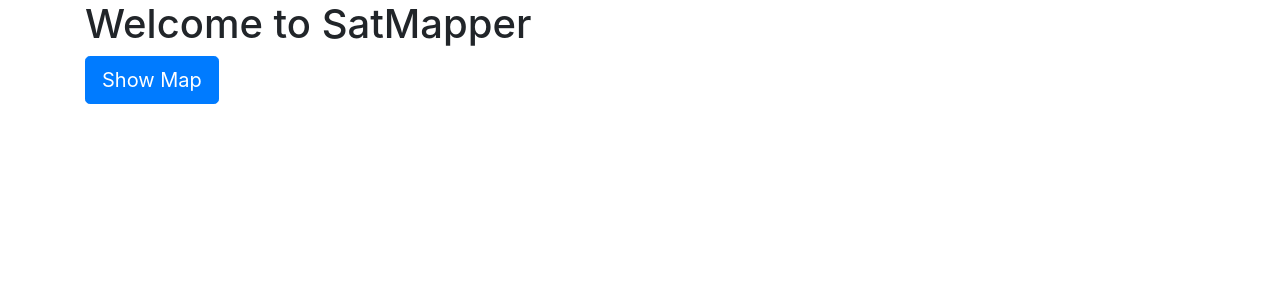
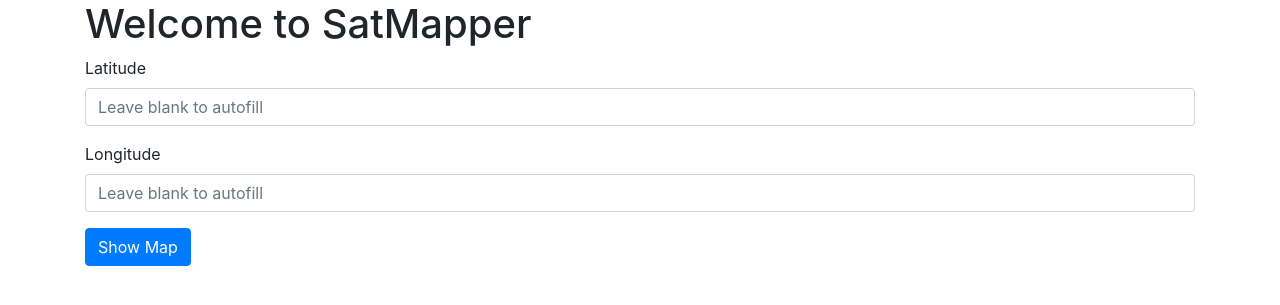
Before and after one commit to pslin1/SatMapper, a Flask app: template templates/index.html in a window 1280 px wide. Shown: the part 56-361 px from the top of the page. Run offline with Flask 2, Linux system fonts and the light colour scheme; the template is opened without the code that fills it, so the values that code supplies are empty; some libraries are stand-ins or nearby versions.

Commit message:
Custom latlong and input validation

```diff
--- a/main.py
+++ b/main.py
@@ -3,7 +3,7 @@ import datetime
 import pandas as pd
 import numpy as np
 
-from flask import Flask, render_template, session
+from flask import Flask, render_template, session, redirect, request
 
 import folium
 import geocoder
@@ -60,14 +60,57 @@ def index():
 
     return render_template('index.html')
 
-@app.route('/map')
+@app.route('/map', methods=['GET', 'POST'])
 def show_map():
 
-    latlng = get_latlng()
+    #https://pythonise.com/series/learning-flask/flask-working-with-forms
+    #Author: Julian Nash
+    #Date: 2021-03-21
+    if request.method == 'POST':
 
-    map = generate_map(latlng)
+        req = request.form
 
-    return map._repr_html_()
+        auto_latlng = get_latlng()
+
+        #If blank, use values from geoIP
+        if req.get("latitude") == '':
+            latitude = auto_latlng[0]
+
+        else:
+            try:
+                #try to turn input value into float
+                latitude = float(req.get("latitude"))
+
+                #valid values for latitude are between -90 and 90
+                if latitude > 90.0 or latitude < -90.0:
+                    return render_template('index.html')
+            except:
+                #return to main page if invalid input
+                return render_template('index.html')
+
+        #If blank, use values from geoIP
+        if req.get("longitude") == '':
+            longitude = auto_latlng[1]
+
+        else:
+            try:
+                #try to turn input value into float
+                longitude = float(req.get("longitude"))
+
+                #valid values for longitude are between -180 and 180
+                if longitude > 180.0 or longitude < -180.0:
+                    return render_template('index.html')
+            except:
+                #return to main page if invalid input
+                return render_template('index.html')
+
+        latlng = [latitude, longitude]
+
+        map = generate_map(latlng)
+
+        return map._repr_html_()
+
+    return render_template('index.html')
 
 # if __name__ == '__main__':
 #     main()
--- a/templates/index.html
+++ b/templates/index.html
@@ -2,5 +2,19 @@
 
 {% block content %}
     <h1>{% block title %} Welcome to SatMapper {% endblock %}</h1>
-    <a href="/map" class="btn btn-primary btn-lg" target="_blank">Show Map</a>
+
+    <form action="/map" method="POST" target="_blank">
+
+        <div class="form-group">
+          <label>Latitude</label>
+          <input type="text" class="form-control" id="latitude" name="latitude" placeholder="Leave blank to autofill">
+        </div>
+
+        <div class="form-group">
+          <label>Longitude</label>
+          <input type="text" class="form-control" id="longitude" name="longitude" placeholder="Leave blank to autofill">
+        </div>
+        <button type="submit" class="btn btn-primary">Show Map</button>
+        <!--<a href="/map" class="btn btn-primary btn-lg" target="_blank">Show Map</a>-->
+    </form>
 {% endblock %}
```
